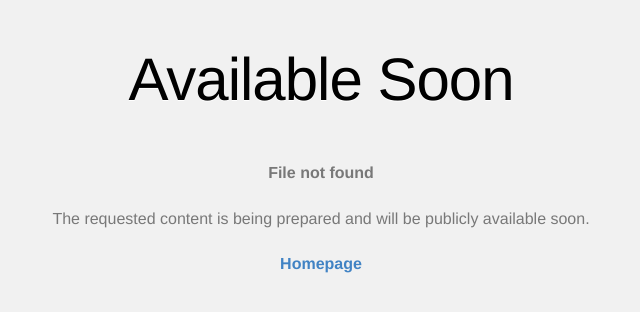
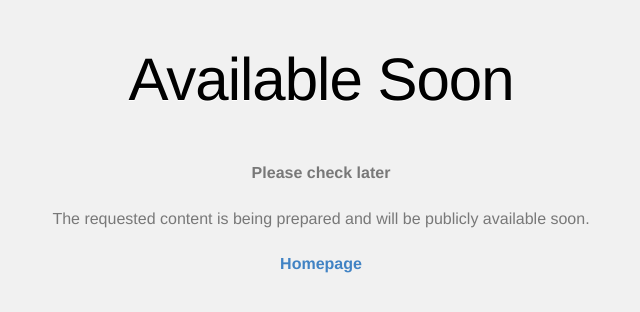
Before and after one commit to zhongchengwu/zhongchengwu.github.io, a Jekyll site: the page _pages/unavailable.html, which Jekyll copies as it is, in a window 1280 px wide. Shown: the top 312 px of the page, without its empty margins (319-959 px from the left). Built offline with Jekyll 4.4.1, drawn with Linux system fonts in a browser that asks for light colours.

Commit message:
Update unavailable.html

```diff
--- a/_pages/unavailable.html
+++ b/_pages/unavailable.html
@@ -3,7 +3,7 @@
   <head>
     <meta http-equiv="Content-type" content="text/html; charset=utf-8">
     <meta http-equiv="Content-Security-Policy" content="default-src 'none'; style-src 'unsafe-inline'; img-src data:; connect-src 'self'">
-    <title>Page not found</title>
+    <title>Temp Page</title>
     <style type="text/css" media="screen">
       body {
         background-color: #f1f1f1;
@@ -53,7 +53,7 @@
     <div class="container">
 
       <h1>Available Soon</h1>
-      <p><strong>File not found</strong></p>
+      <p><strong>Please check later</strong></p>
 
       <p>
         The requested content is being prepared and will be publicly available soon.
```
